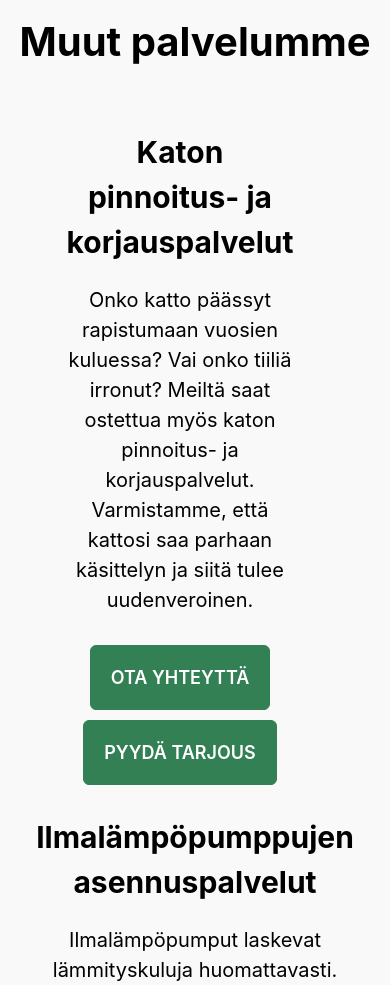
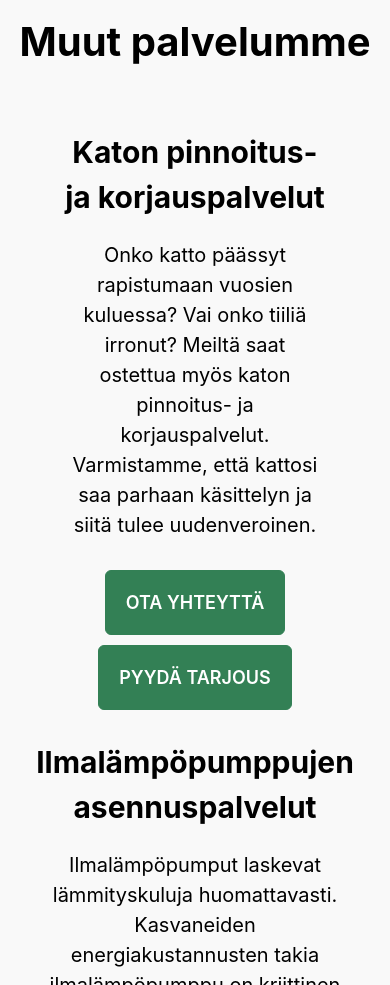
Before and after one commit to valtterisa/vihergia-verkkosivut-nextjs, a Next.js app: page /palvelumme in a window 390 px wide. Shown: the part 1660-2645 px from the top of the page. Built offline with nearby package versions, Linux system fonts and the light colour scheme.

Commit message:
reduced navmenu height and removed margin

```diff
--- a/styles/globals.css
+++ b/styles/globals.css
@@ -545,7 +545,7 @@ video {
     opacity: 1;
     transition: all 0.5s ease;
     z-index: 1;
-    height: 100vh;
+    height: 80vh;
   }
 
   .nav-links {
@@ -811,6 +811,10 @@ video {
       line-height: 1.5;
       margin: 30px 0 0 0;
       text-align: center;
+  }
+
+  .katto-info {
+    margin-right: 0;
   }
 
   .palvelut-buttons {
```
